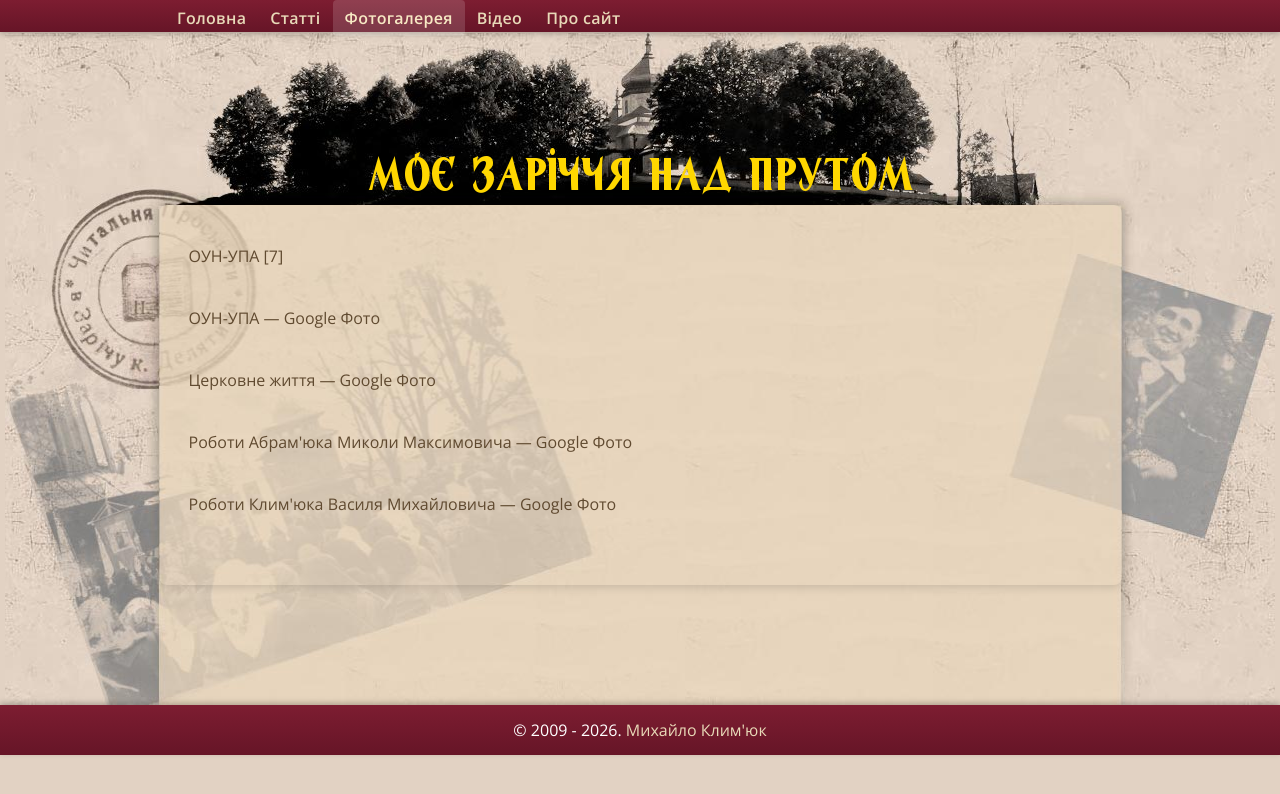
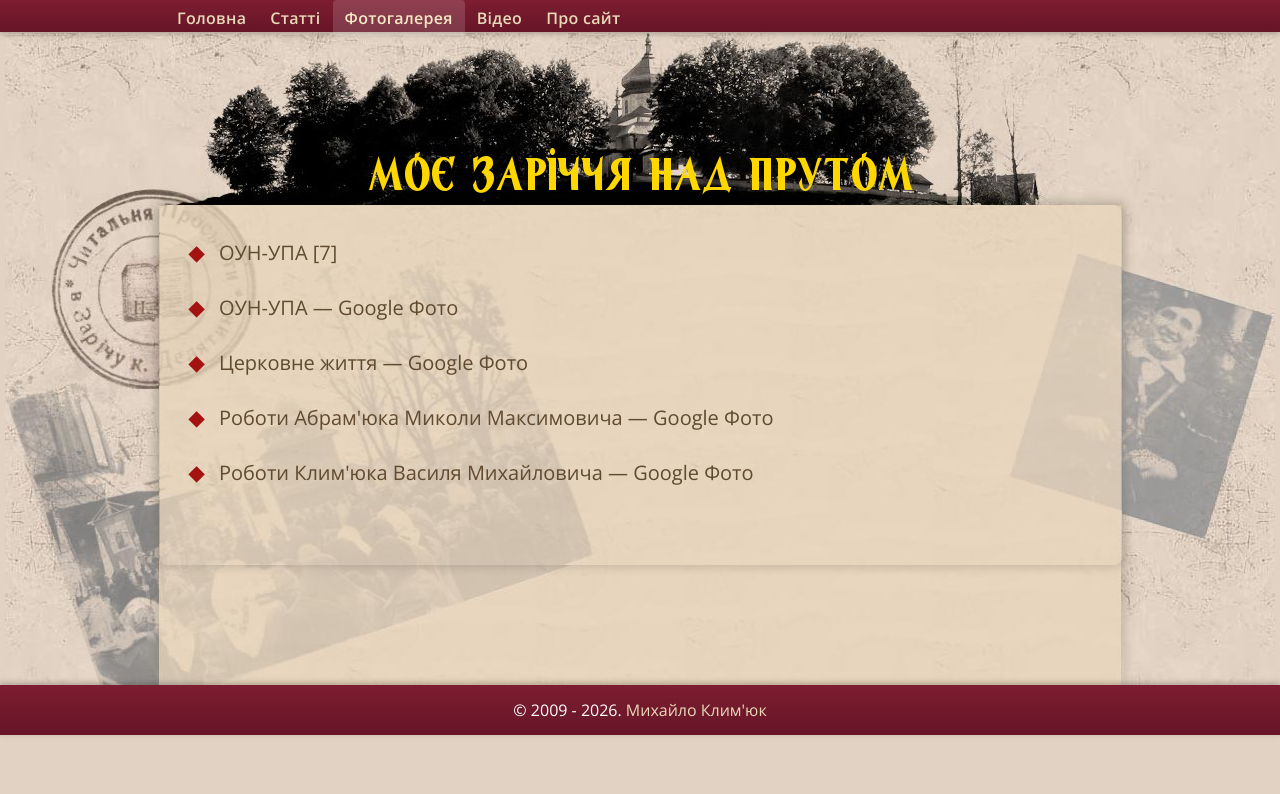
Before and after one commit to zarichchya/zarichchya.github.io, a Jekyll site: the page built from gallery/index.html, in a window 1280 px wide. Shown: the top 794 px of the page. Built offline with Jekyll 4.4.1, drawn with Linux system fonts in a browser that asks for light colours.

Commit message:
Fix Facebook widgets and list-item styling tweaks
- Bump the Facebook SDK from the long-deprecated v2.11 to v21.0, which
  was likely making .fb-page/.fb-comments fail to initialize entirely.
- Fix the comments box rendering 40px wider than the article card next
  to it: Facebook's JS measures its container and locks in a pixel
  width (switching to display:inline-block) once its iframe loads, so
  padding placed directly on that element sits outside the measured
  width instead of being absorbed by it. Moved the card padding onto a
  new .fb-widget wrapper div instead, confirmed by measuring both
  boxes match exactly (933px, same left edge) after the fix.
- Add a diamond marker to gallery list items (colored to match the
  article list's date) and bump list-item text size.

```diff
--- a/_includes/facebook-sdk.html
+++ b/_includes/facebook-sdk.html
@@ -3,6 +3,6 @@
   var js, fjs = d.getElementsByTagName(s)[0];
   if (d.getElementById(id)) return;
   js = d.createElement(s); js.id = id;
-  js.src = 'https://connect.facebook.net/{{ site.facebook.locale }}/sdk.js#xfbml=1&version=v2.11&appId={{ site.facebook.app_id }}';
+  js.src = 'https://connect.facebook.net/{{ site.facebook.locale }}/sdk.js#xfbml=1&version=v21.0&appId={{ site.facebook.app_id }}';
   fjs.parentNode.insertBefore(js, fjs);
 }(document, 'script', 'facebook-jssdk'));</script>
--- a/_layouts/article.html
+++ b/_layouts/article.html
@@ -17,7 +17,9 @@ layout: default
 		</div>
 
 		<div class="clear"></div>
+		<div class="fb-widget">
 		<div class="fb-comments" data-href="{{ page.url | absolute_url }}" data-width="auto" data-numposts="5"></div>
+		</div>
 		<div id="mc-container"></div>
 	</div>
 </div>
--- a/css/template.css
+++ b/css/template.css
@@ -63,16 +63,20 @@ a, a:focus {
   --gold-hover: #F7E9C4;
   --surface-cream: #F8F1E4;
   --border-tan: #DCCEB2;
+  /* Shared by every cream card (article body, Facebook widgets) so their
+     inner content lines up flush, even when the cards themselves sit at
+     different widths. */
+  --card-padding: 20px;
 
   /* Absolute sizes, not percentages -- the old sheet nested percentages
      inside percentages (e.g. a 130% link inside a 90% list inside a 100%
      body), so the same-looking "90%" and "130%" resolved to a different
-     pixel size in every context. Two fixed rungs, referenced everywhere,
-     replace that: base (nav, body copy, list items, list titles, sidebar
-     headings) and large (the one actual page title). The breadcrumb trail
-     was the only thing using a third, smaller rung; it's gone along with
-     the breadcrumbs themselves. */
+     pixel size in every context. Three fixed rungs: base (nav, body copy,
+     sidebar headings), list (the article/gallery list titles and dates --
+     bigger than body text since they're the main thing on those pages),
+     and large (the one actual page title). */
   --font-base: 16px;
+  --font-list: 20px;
   --font-lg: 28px;
 }
 
@@ -231,17 +235,17 @@ h1 a {
   margin: 0 10px 0 0;
 }
 /* .item wraps an article; .article wraps a plain page (about, 404). Both
-   always contain a .text div holding the actual body content. */
+   always contain a .text div holding the actual body content. The padding
+   lives here, not as margin on .text -- a margin on .text could collapse
+   through .item/.article (which have no border/padding of their own),
+   landing outside the card's background instead of inside it. */
 .item, .article {
   background: var(--surface-cream);
   box-shadow: 0 1px 4px rgba(0, 0, 0, 0.12);
   border-radius: 6px;
-}
-.article .text {
-  margin: 5px 20px 0 20px;
+  padding: var(--card-padding);
 }
 .item .text {
-  margin: 5px 20px 0 20px;
   clear: both;
 }
 
@@ -327,7 +331,7 @@ h1 a {
   display: block;
 }
 .catalog ul a {
-  font-size: var(--font-base);
+  font-size: var(--font-list);
   border: none;
   padding: 5px;
   display: block;
@@ -344,19 +348,20 @@ h1 a {
   margin-left: 0;
 }
 .catalog ul.flat-list li {
-  padding: 10px 15px;
+  padding: 4px 15px;
 }
 .flat-list li a {
   display: inline;
 }
 /* Bold + red carries the emphasis; matching the title's size (rather than
    exceeding it, as a stray 150% used to) keeps the title the visually
-   biggest thing on the row despite the date coming first. */
-.flat-list li .date {
+   biggest thing on the row despite the date coming first. .marker plays
+   the same role on the gallery list, which has no date to lead with. */
+.flat-list li .date, .flat-list li .marker {
   display: inline;
   font-style: normal;
   font-weight: bold;
-  font-size: var(--font-base);
+  font-size: var(--font-list);
   color: var(--red);
   padding: 0 10px 0 5px;
 }
@@ -424,10 +429,18 @@ h1 a {
    avoids that swap shifting the rest of the page -- measured ~70px for the
    compact .fb-page header (homepage); .fb-comments (every article) varies
    with comment count, but most articles have few or none, so a smaller
-   floor still helps without overshooting for the common case. */
-.fb-page, .fb-comments {
+   floor still helps without overshooting for the common case.
+
+   The card padding lives on .fb-widget, a wrapper around .fb-page/.fb-comments,
+   not on those elements themselves: both use a `data-width` of "auto" (or
+   "500" + data-adapt-container-width), which has Facebook's JS measure the
+   container and lock in a pixel width via inline style once its iframe loads,
+   switching the element to display:inline-block in the process. Padding put
+   directly on that element would then sit outside the measured width instead
+   of being absorbed by it, inflating the box beyond its surroundings. */
+.fb-widget {
   background: var(--surface-cream);
-  padding: 10px;
+  padding: var(--card-padding);
   border-radius: 6px;
   box-shadow: 0 1px 4px rgba(0, 0, 0, 0.12);
 }
--- a/gallery/index.html
+++ b/gallery/index.html
@@ -9,12 +9,12 @@ description: "Фотоальбоми села Заріччя над Прутом
 	<div class="catalog">
 		<ul class="flat-list">
 		{%- for album in site.data.gallery %}
-			<li><a href="{{ album.url }}">{{ album.name }} [{{ album.photos | size }}]</a></li>
+			<li><span class="marker">&#9670;</span><a href="{{ album.url }}">{{ album.name }} [{{ album.photos | size }}]</a></li>
 		{%- endfor %}
-			<li><a href="https://goo.gl/photos/Ect2YaFyhChzHcjk6" target="_blank" rel="noopener">ОУН-УПА — Google Фото</a></li>
-			<li><a href="https://goo.gl/photos/4Fw4M9uQ177rbigy6" target="_blank" rel="noopener">Церковне життя — Google Фото</a></li>
-			<li><a href="https://photos.app.goo.gl/edmjJM2sdH3VXW6t6" target="_blank" rel="noopener">Роботи Абрам'юка Миколи Максимовича — Google Фото</a></li>
-			<li><a href="https://photos.app.goo.gl/eWCZzmoB9B5ufmLd6" target="_blank" rel="noopener">Роботи Клим'юка Василя Михайловича — Google Фото</a></li>
+			<li><span class="marker">&#9670;</span><a href="https://goo.gl/photos/Ect2YaFyhChzHcjk6" target="_blank" rel="noopener">ОУН-УПА — Google Фото</a></li>
+			<li><span class="marker">&#9670;</span><a href="https://goo.gl/photos/4Fw4M9uQ177rbigy6" target="_blank" rel="noopener">Церковне життя — Google Фото</a></li>
+			<li><span class="marker">&#9670;</span><a href="https://photos.app.goo.gl/edmjJM2sdH3VXW6t6" target="_blank" rel="noopener">Роботи Абрам'юка Миколи Максимовича — Google Фото</a></li>
+			<li><span class="marker">&#9670;</span><a href="https://photos.app.goo.gl/eWCZzmoB9B5ufmLd6" target="_blank" rel="noopener">Роботи Клим'юка Василя Михайловича — Google Фото</a></li>
 		</ul>
 	</div>
 </div>
--- a/index.html
+++ b/index.html
@@ -65,7 +65,7 @@ here rather than hardcoded in template.css.
 
 	<div style="margin: 10px 10px 10px 0px;">
 
-		<div style="max-width:729px; color: red; margin:0px auto; text-align:center">
+		<div class="fb-widget" style="max-width:729px; color: red; margin:0px auto; text-align:center">
 			<div class="fb-page"
 				 data-href="{{ site.facebook.page }}"
 				 data-small-header="true"
```
